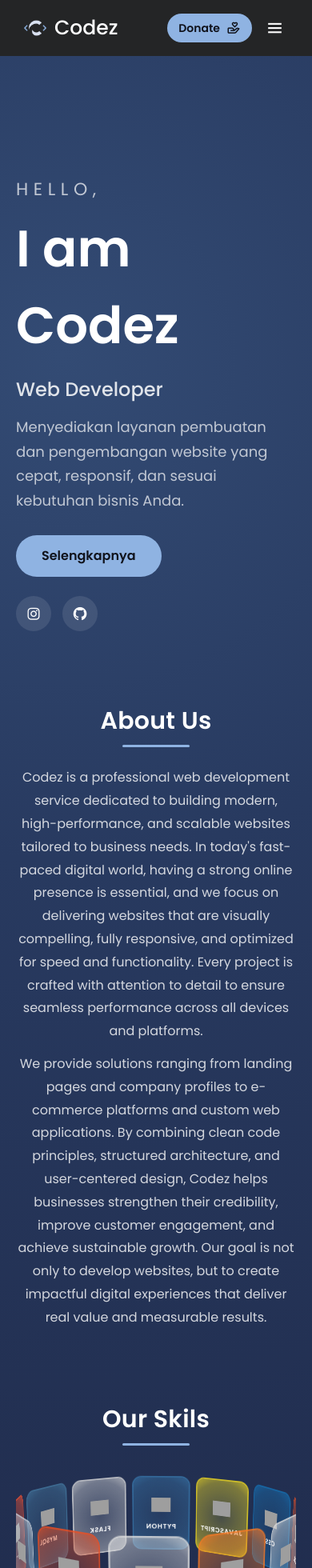
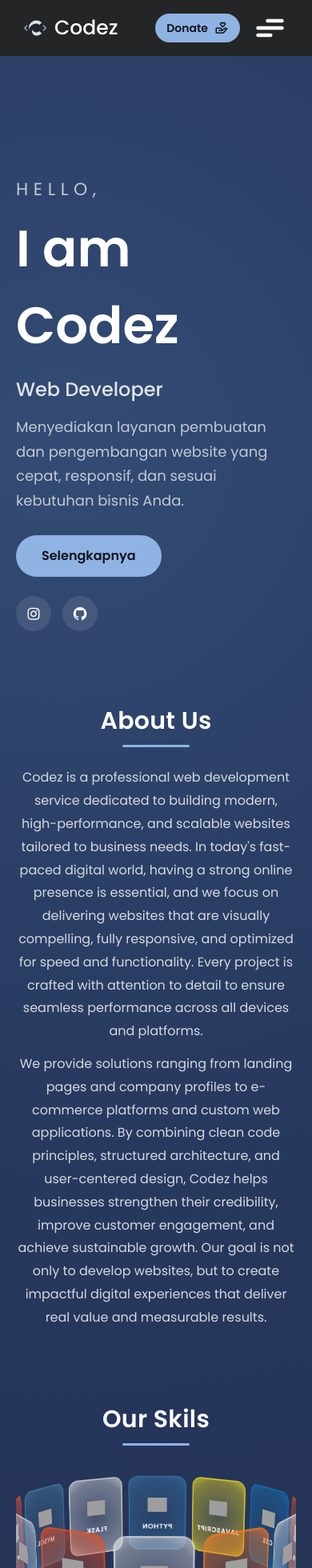
Before and after one commit to dzamfbr/codez, a Next.js app: page / in a window 390 px wide. Shown: the top 1960 px of the page at 80% size. Built offline with nearby package versions, Linux system fonts and the light colour scheme; grey boxes are pictures that could not be loaded; a web font is replaced by a local one.

Commit message:
Update project cards layout and responsive behavior

```diff
--- a/app/page.tsx
+++ b/app/page.tsx
@@ -76,12 +76,22 @@ const skillItems = [
   },
 ];
 
+const projectItems = [
+  {
+    name: "Website Topzyn",
+    description: "Deskripsi",
+    href: "#",
+    gradientClass: "from-blue-500 to-blue-600",
+    image: "/images/logo_project_topzyn.png",
+  },
+];
+
 export default function Home() {
   const [menuOpen, setMenuOpen] = useState(false);
 
   return (
     <div className="min-h-screen overflow-x-hidden bg-[radial-gradient(circle_at_20%_20%,#334b74_0%,#283a60_35%,#1f2a4a_100%)] pt-[90px]">
-      <nav className="fixed left-0 top-0 z-[100] h-[70px] w-full bg-[#242526]">
+      <nav className="fixed left-0 top-0 z-[120] h-[70px] w-full bg-[#242526]">
         <div className="mx-auto flex h-full w-full max-w-[1000px] items-center justify-between px-[30px]">
           <a
             href="#home"
@@ -124,18 +134,37 @@ export default function Home() {
 
             <button
               type="button"
-              aria-label="Open menu"
-              onClick={() => setMenuOpen(true)}
-              className="hidden cursor-pointer border-0 bg-transparent p-1 text-[25px] text-white max-[790px]:inline-flex"
+              aria-label={menuOpen ? "Close menu" : "Open menu"}
+              onClick={() => setMenuOpen((prev) => !prev)}
+              className="hidden cursor-pointer border-0 bg-transparent p-0 max-[790px]:inline-flex"
             >
-              <i className="bx bx-menu" />
+              <svg
+                viewBox="0 0 32 32"
+                className={`h-[3em] transition-transform duration-[600ms] [transition-timing-function:cubic-bezier(0.4,0,0.2,1)] ${
+                  menuOpen ? "-rotate-45" : ""
+                }`}
+                aria-hidden="true"
+              >
+                <path
+                  d="M27 10 13 10C10.8 10 9 8.2 9 6 9 3.5 10.8 2 13 2 15.2 2 17 3.8 17 6L17 26C17 28.2 18.8 30 21 30 23.2 30 25 28.2 25 26 25 23.8 23.2 22 21 22L7 22"
+                  className={`fill-none stroke-white [stroke-linecap:round] [stroke-linejoin:round] [stroke-width:3] transition-[stroke-dasharray,stroke-dashoffset] duration-[600ms] [transition-timing-function:cubic-bezier(0.4,0,0.2,1)] ${
+                    menuOpen
+                      ? "[stroke-dasharray:20_300] [stroke-dashoffset:-32.42]"
+                      : "[stroke-dasharray:12_63]"
+                  }`}
+                />
+                <path
+                  d="M7 16 27 16"
+                  className="fill-none stroke-white [stroke-linecap:round] [stroke-linejoin:round] [stroke-width:3] transition-[stroke-dasharray,stroke-dashoffset] duration-[600ms] [transition-timing-function:cubic-bezier(0.4,0,0.2,1)]"
+                />
+              </svg>
             </button>
           </div>
         </div>
       </nav>
 
       <div
-        className={`fixed inset-0 z-[90] bg-black/35 transition-opacity duration-300 md:hidden ${
+        className={`fixed inset-0 z-[90] bg-black/35 transition-opacity duration-300 min-[791px]:hidden ${
           menuOpen
             ? "opacity-100 pointer-events-auto"
             : "opacity-0 pointer-events-none"
@@ -145,14 +174,15 @@ export default function Home() {
       />
 
       <aside
-        className={`fixed left-0 top-0 z-[110] h-full w-[220px] bg-[#242526] p-5 transition-transform duration-300 md:hidden ${
+        className={`fixed left-0 top-0 z-[110] h-full w-[220px] bg-[#242526] p-5 transition-transform duration-300 min-[791px]:hidden ${
           menuOpen ? "translate-x-0" : "-translate-x-full"
         }`}
       >
-        <div className="mb-5 flex items-center justify-between">
+        <div className="mb-5 flex items-center">
           <a
             href="#home"
             className="inline-flex items-center gap-2 text-white no-underline"
+            onClick={() => setMenuOpen(false)}
           >
             <Image
               src="/images/logo-codez.png"
@@ -162,14 +192,6 @@ export default function Home() {
             />
             <span className="text-[20px] font-medium">Codez</span>
           </a>
-          <button
-            type="button"
-            aria-label="Close menu"
-            onClick={() => setMenuOpen(false)}
-            className="border-0 bg-transparent p-1 text-[24px] text-white"
-          >
-            <i className="bx bx-x" />
-          </button>
         </div>
 
         <ul className="flex flex-col pt-2">
@@ -321,6 +343,58 @@ export default function Home() {
             </div>
           </div>
         </section>
+
+        <section
+          id="project"
+          className="mt-[120px] flex justify-center pb-14 max-[900px]:mt-[90px]"
+        >
+          <div className="w-full max-w-[1100px] text-center text-white">
+            <h2 className="relative mb-8 inline-block pb-[10px] text-[38px] font-semibold tracking-[0.01em] after:absolute after:bottom-0 after:left-1/2 after:h-[3px] after:w-[84px] after:-translate-x-1/2 after:rounded-full after:bg-[#8fb3e2] max-[900px]:text-[30px]">
+              Project
+            </h2>
+
+            <div className="mt-6 flex flex-wrap justify-center gap-x-7 gap-y-12">
+              {projectItems.map((project) => (
+                <article
+                  key={project.name}
+                  className="relative mx-auto flex w-full min-w-0 max-w-[340px] flex-col rounded-xl bg-white bg-clip-border text-left text-gray-700 shadow-md min-[701px]:w-[calc(50%-14px)] min-[1101px]:w-[calc(33.333%-19px)]"
+                >
+                  <div
+                    className={`relative mx-4 -mt-6 h-40 overflow-hidden rounded-xl bg-gradient-to-r bg-clip-border text-white shadow-lg shadow-blue-500/40 ${project.gradientClass}`}
+                  >
+                    <Image
+                      src={project.image}
+                      alt={`${project.name} preview`}
+                      fill
+                      className="object-contain p-2"
+                    />
+                    <div
+                      className={`absolute inset-0 bg-gradient-to-r ${project.gradientClass} opacity-25`}
+                    />
+                  </div>
+
+                  <div className="p-6">
+                    <h5 className="mb-2 block text-xl font-semibold leading-snug tracking-normal text-gray-900 antialiased">
+                      {project.name}
+                    </h5>
+                    <p className="block text-base font-light leading-relaxed text-inherit antialiased">
+                      {project.description}
+                    </p>
+                  </div>
+
+                  <div className="p-6 pt-0">
+                    <a
+                      href={project.href}
+                      className="inline-block select-none rounded-lg bg-blue-500 px-6 py-3 text-center align-middle text-xs font-bold uppercase text-white shadow-md shadow-blue-500/20 transition-all hover:shadow-lg hover:shadow-blue-500/40 focus:opacity-[0.85] focus:shadow-none active:opacity-[0.85] active:shadow-none"
+                    >
+                      Read More
+                    </a>
+                  </div>
+                </article>
+              ))}
+            </div>
+          </div>
+        </section>
       </main>
     </div>
   );
```
Also changed, not shown: public/images/logo_project_topzyn.png (added).
